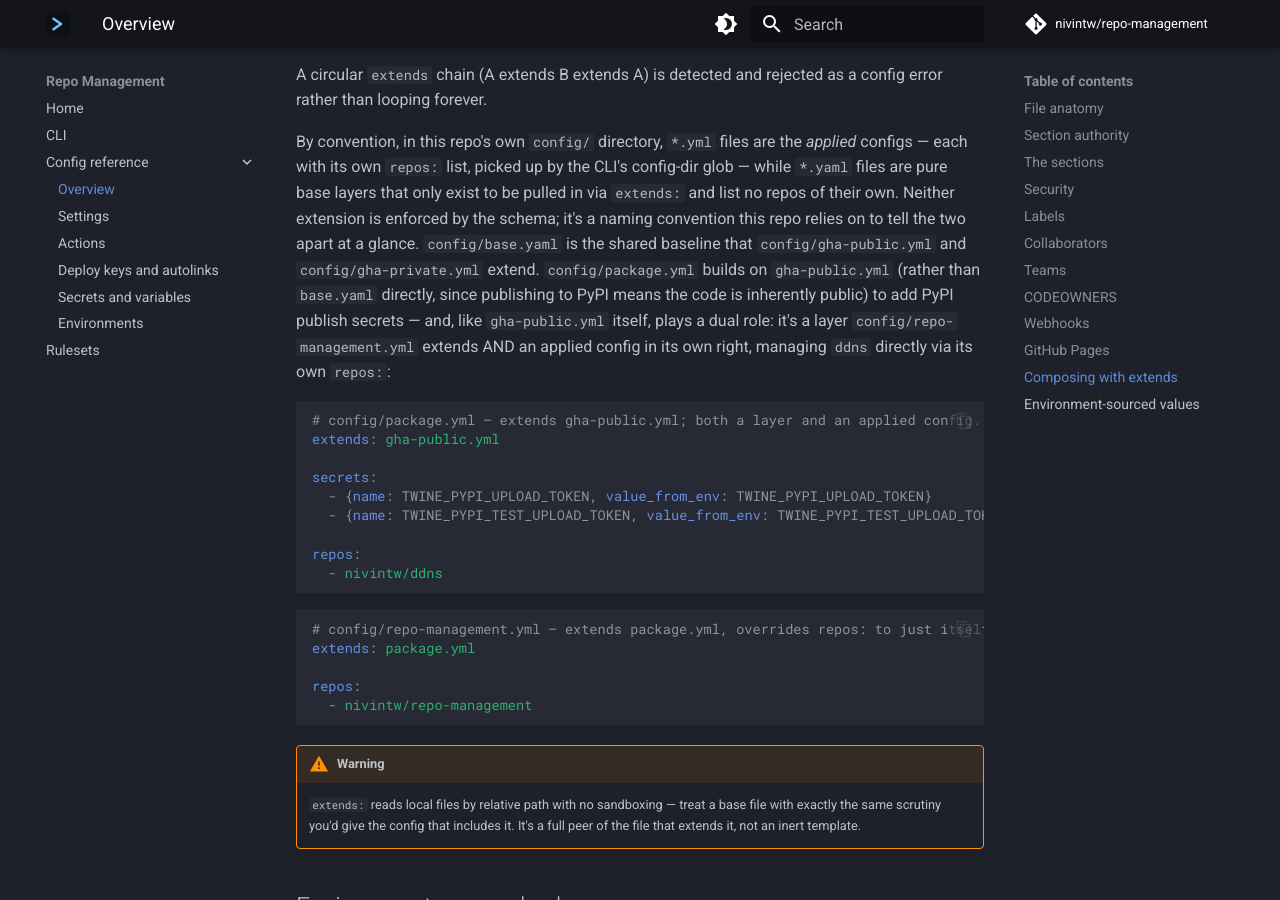
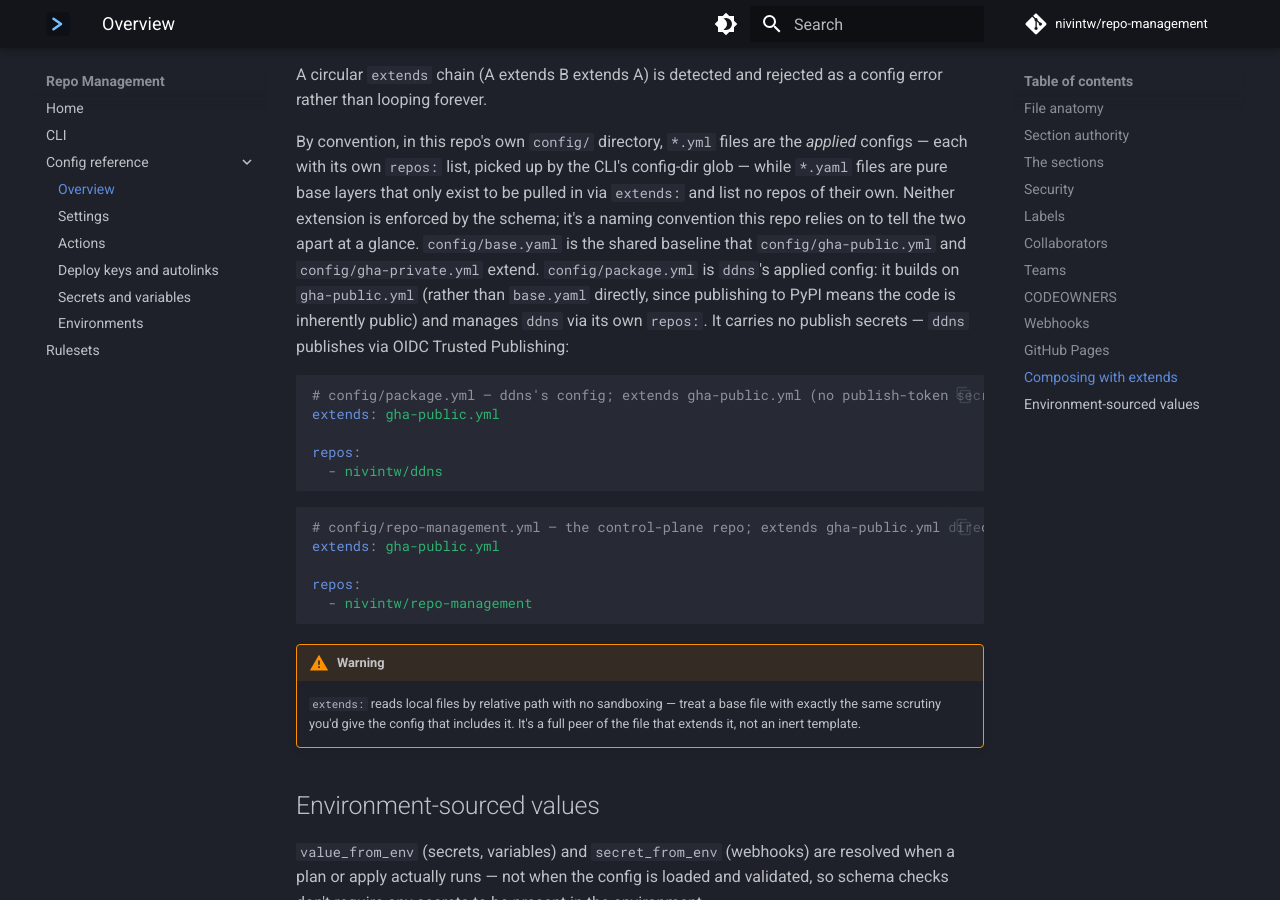
Before and after one commit to nivintw/repo-management, an MkDocs documentation site: the page built from docs/config.md, in a window 1280 px wide and 900 px high, scrolled down 7985 px. Built offline with MkDocs 1.6.1 and Material for MkDocs 9.7.7, drawn with Linux system fonts in a browser that asks for light colours; comment, search, counter and statistics services are not loaded.

Commit message:
chore: Retire the fleet TWINE PyPI-upload secrets
ddns now publishes via OIDC Trusted Publishing (copier-everything#109 back-ported
the flow; ddns is on template v1.12.0), so the TWINE_PYPI_UPLOAD_TOKEN and
TWINE_PYPI_TEST_UPLOAD_TOKEN secrets no longer back any publisher. Remove every
reference to them:

- config/package.yml: drop the two TWINE secrets. With them gone it adds nothing
  over gha-public.yml, so it's now just ddns's applied config.
- config/repo-management.yml: extend gha-public.yml directly — the package layer
  existed only to vault the TWINE tokens on the fleet's secret source, which is no
  longer needed.
- apply-config.yml / plan-config.yml: drop the TWINE env exports.
- Comments across base/gha-public/gha-private/package/repo-management rewritten to
  drop the TWINE rationale; the fleet-config and workflow-secret regression tests
  updated to the two-secret authoritative set.

Also fixes base.yaml's now-stale "there is no visibility field" note — a
visibility field was added for the enterprise-org internal tier.

Post-merge (tracked separately, not in this commit): an apply prunes the
now-undeclared TWINE secrets from ddns and repo-management, the source secrets
are deleted from this repo's Actions secrets, and the underlying PyPI API tokens
are revoked.

````diff
--- a/docs/config.md
+++ b/docs/config.md
@@ -323,26 +323,21 @@ configs — each with its own `repos:` list, picked up by the CLI's config-dir g
 no repos of their own. Neither extension is enforced by the schema; it's a naming convention
 this repo relies on to tell the two apart at a glance. `config/base.yaml` is the shared
 baseline that `config/gha-public.yml` and `config/gha-private.yml` extend. `config/package.yml`
-builds on `gha-public.yml` (rather than `base.yaml` directly, since publishing to PyPI means
-the code is inherently public) to add PyPI publish secrets — and, like `gha-public.yml`
-itself, plays a dual role: it's a layer `config/repo-management.yml` extends AND an applied
-config in its own right, managing `ddns` directly via its own `repos:`:
+is `ddns`'s applied config: it builds on `gha-public.yml` (rather than `base.yaml` directly,
+since publishing to PyPI means the code is inherently public) and manages `ddns` via its own
+`repos:`. It carries no publish secrets — `ddns` publishes via OIDC Trusted Publishing:
 
 ```yaml
-# config/package.yml — extends gha-public.yml; both a layer and an applied config.
+# config/package.yml — ddns's config; extends gha-public.yml (no publish-token secrets).
 extends: gha-public.yml
-
-secrets:
-  - {name: TWINE_PYPI_UPLOAD_TOKEN, value_from_env: TWINE_PYPI_UPLOAD_TOKEN}
-  - {name: TWINE_PYPI_TEST_UPLOAD_TOKEN, value_from_env: TWINE_PYPI_TEST_UPLOAD_TOKEN}
 
 repos:
   - nivintw/ddns
 ```
 
 ```yaml
-# config/repo-management.yml — extends package.yml, overrides repos: to just itself.
-extends: package.yml
+# config/repo-management.yml — the control-plane repo; extends gha-public.yml directly.
+extends: gha-public.yml
 
 repos:
   - nivintw/repo-management
````
Also changed, not shown: 9 other files.
